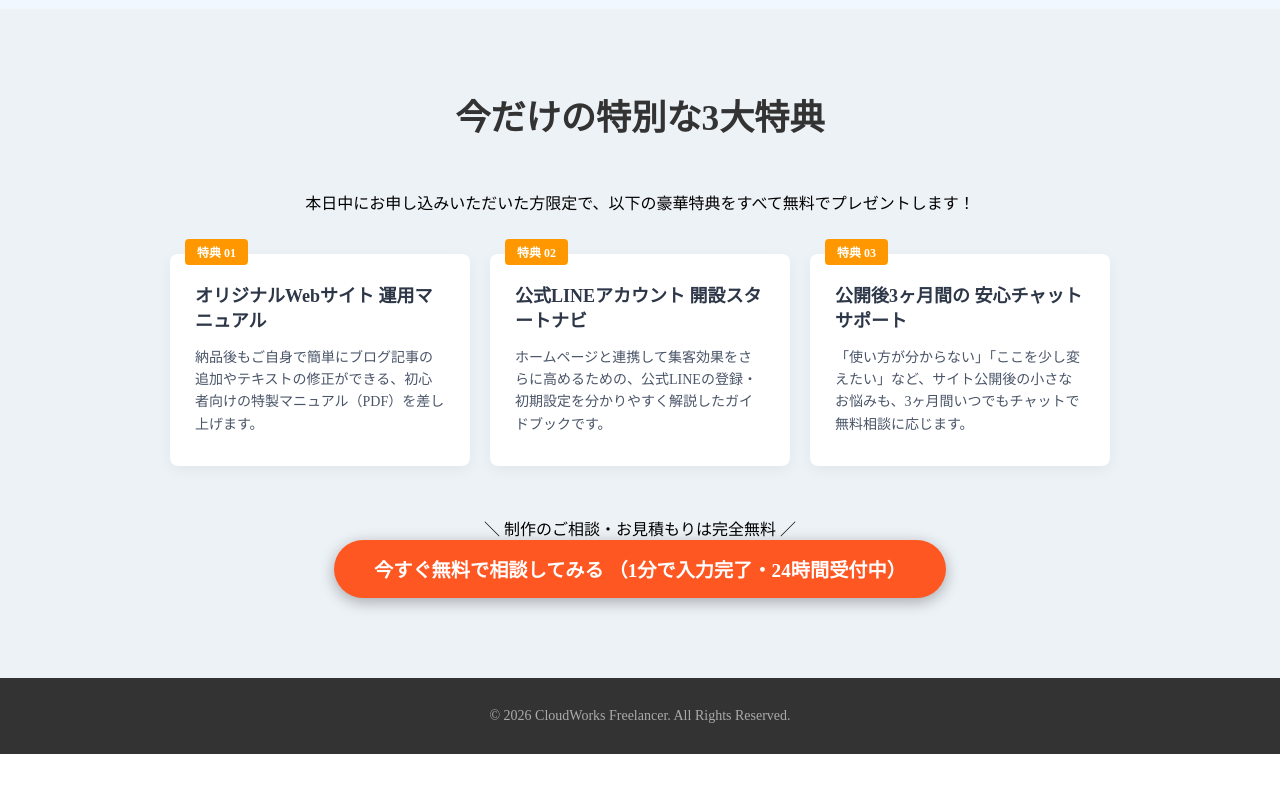
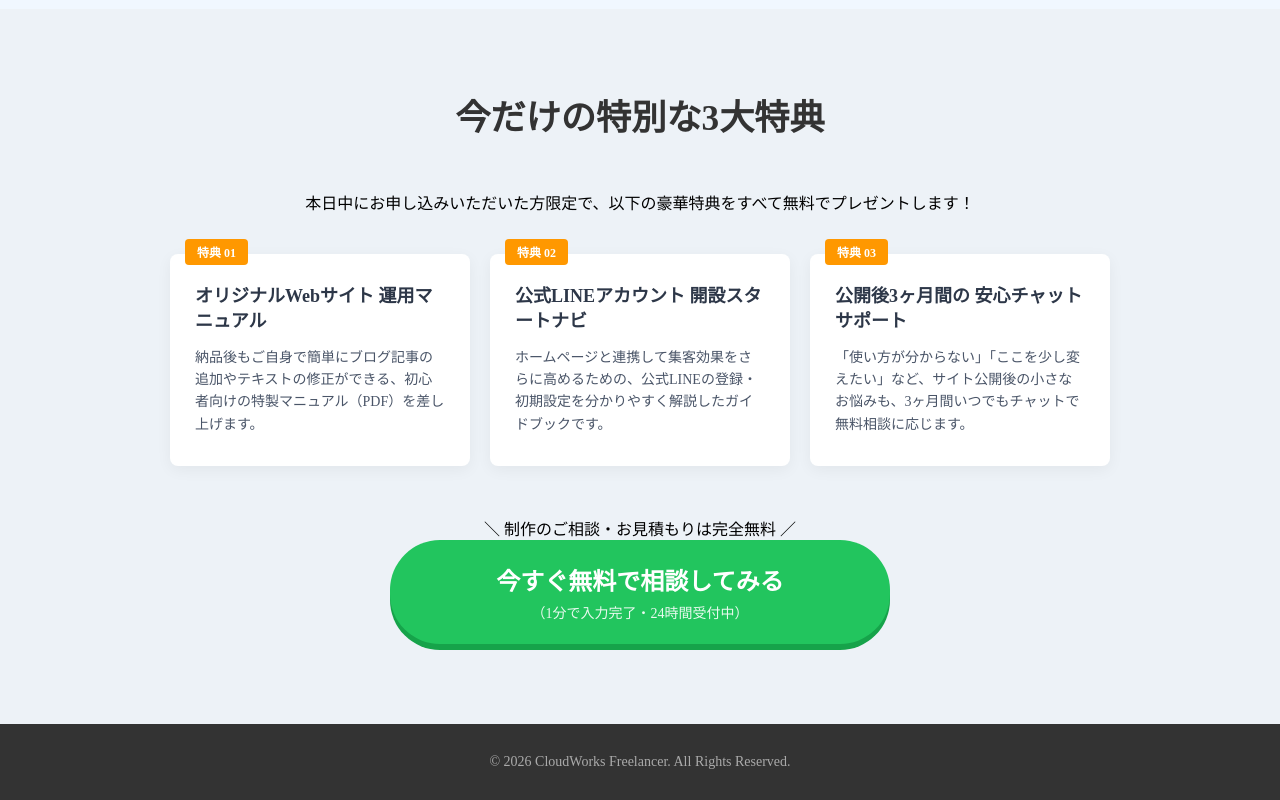
Before and after one commit to norihumi/my-first-lp, a plain HTML site: page index.html in a window 1280 px wide. Shown: the part 5394-6194 px from the top of the page. Before the commit the page ends 6148 px from the top, so only its background shows below. Drawn offline with Linux system fonts and the light colour scheme.

Commit message:
13th : メインボタン (目立つボタン)

```diff
--- a/index.html
+++ b/index.html
@@ -254,11 +254,11 @@
                 </div>
 
             </div>
-            <div class="cta-action-area">
-                <p class="cta-lead">＼ 制作のご相談・お見積もりは完全無料 ／</p>
-                <a href="#" class="cta-button">
+            <div class="bonus-action-area">
+                <p class="bonus-lead">＼ 制作のご相談・お見積もりは完全無料 ／</p>
+                <a href="#" class="bonus-button">
                     今すぐ無料で相談してみる
-                    <span class="cta-button-sub">（1分で入力完了・24時間受付中）</span>
+                    <span class="bonus-button-sub">（1分で入力完了・24時間受付中）</span>
                 </a>
             </div>
 
--- a/style.css
+++ b/style.css
@@ -670,6 +670,47 @@
 }
 
 /* ==========================================
+   ⑧ 超主役：お申し込みCTAボタン（ベースの形と立体感）
+   ========================================== */
+.bonus-button {
+    display: inline-block; /* 🧱 <a>タグ（インライン）を、余白が効く頑丈な箱に変身！ */
+    max-width: 500px;      /* 📏 パソコンでも広がりすぎない安心のサイズ */
+    width: 100%;           /* 📱 スマホでは画面いっぱいに（100%）広がる */
+
+    /* 🎨 誰もが「あ、ボタンだ！」と一瞬で認識する、鮮やかな「緑（#22c55e）」 */
+    background-color: #22c55e;
+    color: #ffffff;        /* ✍️ 文字はクッキリ白抜き */
+
+    font-size: 24px;       /* 📢 ページ内で一番大きなドカンとした文字サイズ */
+    font-weight: bold;
+    text-decoration: none; /* 🔗 リンク特有の下線を消し去る */
+
+    padding: 22px 30px;    /* ↕️ 上下に極厚の余白をつけて、圧倒的な押しやすさを確保 */
+    border-radius: 50px;   /* 📐 両端を完全な丸み（カプセル型）にして、クリックしやすさを演出 */
+
+    box-shadow: 0 6px 0 #16a34a;
+
+    /* ✨ なめらかな動き：マウスを乗せた時のアニメーションを0.2秒かけて優しく動かす */
+    transition: all 0.2s ease;
+}
+
+/* ✍️ ボタンの中の、小さなおまけ文言（サブテキスト） */
+.bonus-button-sub {
+    display: block;        /* 🧱 縦に並べるためにブロック要素に変身 */
+    font-size: 14px;       /* 👀 メイン文字の半分くらいの目立たないサイズ */
+    font-weight: normal;
+    margin-top: 5px;       /* ↕️ 上のメイン文字とのちょっとした隙間 */
+    opacity: 0.9;          /* 👻 ほんの少しだけ透けさせて、メインを引き立てる */
+}
+
+/* 🕹️ マウスがボタンの上に乗ったとき（ホバー）のプロの演出 */
+.bonus-button:hover {
+    background-color: #26d968; /* ☀️ パッと明るい緑色に変身させて「押せるよ！」とアピール */
+    transform: translateY(3px); /* 🛩️ 下に3pxだけ沈み込ませる（ボタンを押した感覚の再現） */
+    box-shadow: 0 5px 15px rgba(34, 197, 94, 0.3); /* 🟢 ボタンの周りに緑色のオーラ（影）をふわっと纏わせる */
+}
+
+/* ==========================================
    💻 パソコン用の画面幅になったときの切り替え設定
 ========================================== */
 @media (min-width: 768px) {
```
